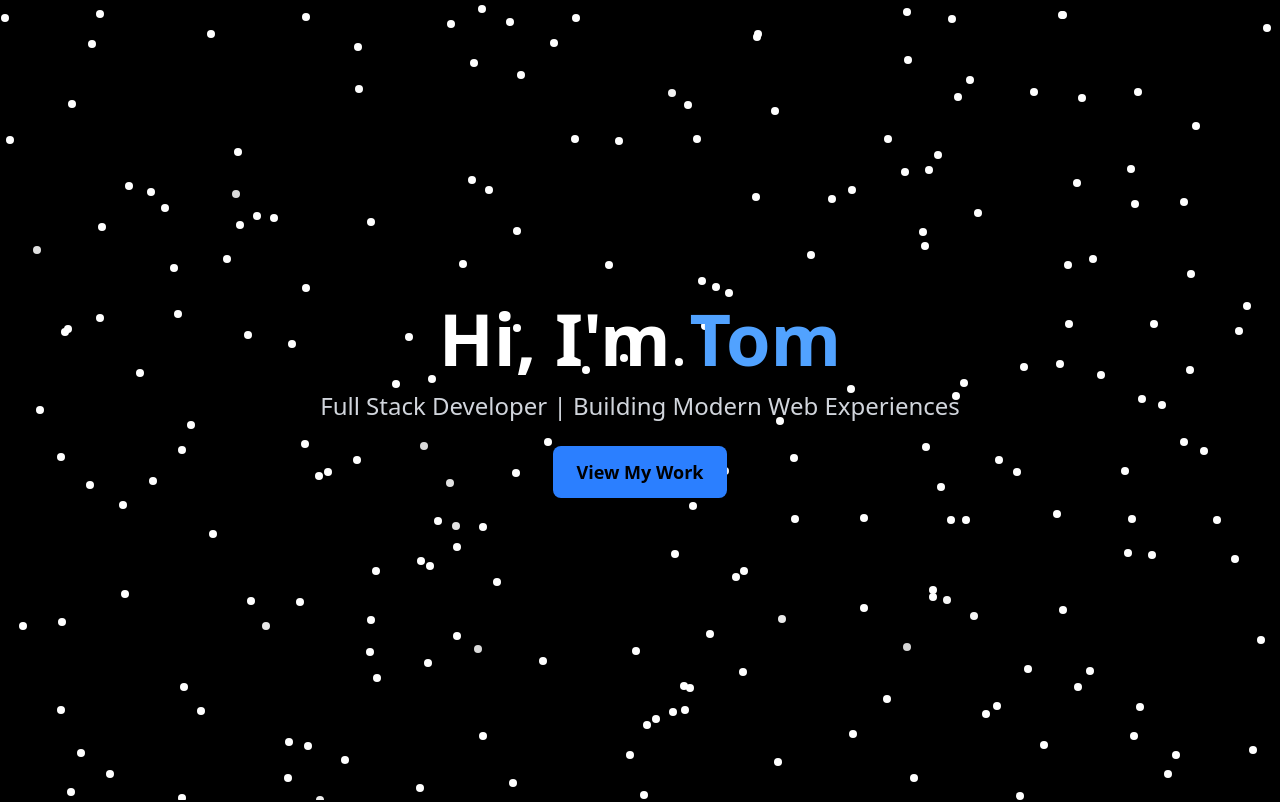
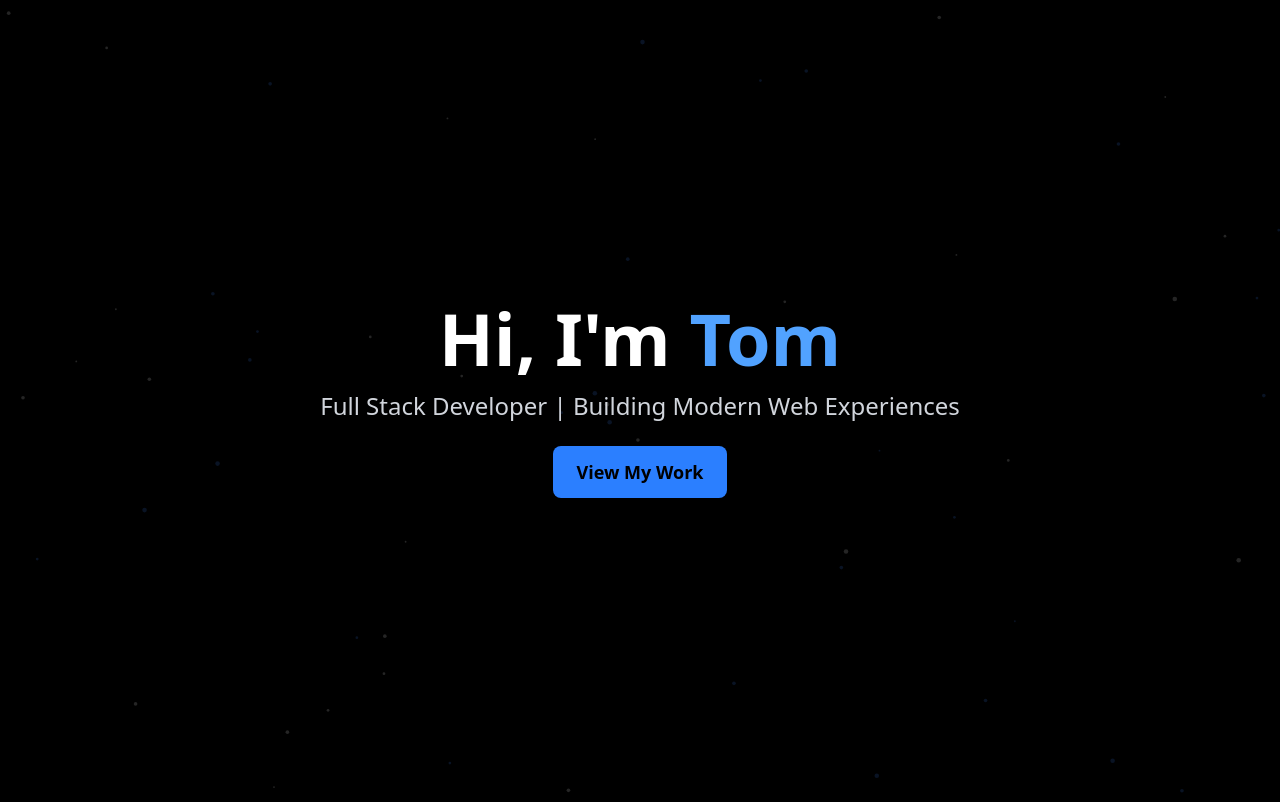
Before and after one commit to Dev-Coral-RP/Portfolio, a Next.js app: page / in a window 1280 px wide. Shown: the top 802 px of the page. Built offline with nearby package versions, Linux system fonts and the light colour scheme.

Commit message:
Background Dot's fix

```diff
--- a/src/app/layout.tsx
+++ b/src/app/layout.tsx
@@ -7,13 +7,13 @@ import Testimonials from "@/components/Testimonials";
 import Footer from "@/components/Footer";
 
 export const metadata = {
-  title: "Dev Coral / Tom | Full-Stack Developer",
+  title: "Dev Coral | Full-Stack Developer",
   description: "A full-stack developer specializing in Next.js, React, and Tailwind CSS. Explore my projects and skills.",
   keywords: "Full-Stack Developer, Next.js, React, JavaScript, Tailwind CSS, Web Development",
   author: "Tom",
   robots: "index, follow",
   openGraph: {
-    title: "Your Name | Full-Stack Developer",
+    title: "Dev Coral| Full-Stack Developer",
     description: "A full-stack developer specializing in modern web technologies.",
     url: "https://devcoral.xyz",
     type: "website",
@@ -29,8 +29,8 @@ export const metadata = {
   twitter: {
     card: "summary_large_image",
     site: "@yourhandle",
-    title: "Your Name | Full-Stack Developer",
-    description: "A full-stack developer specializing in modern web technologies.",
+    title: "Dev Coral | Full-Stack Developer",
+    description: "A full-stack developer specializing in modern web technologies1.",
     image: "https://devcoral.xyz/twitter-card.jpg",
   },
 };
--- a/src/components/BackgroundDots.tsx
+++ b/src/components/BackgroundDots.tsx
@@ -8,6 +8,7 @@ interface Dot {
   x: number;
   y: number;
   delay: number;
+  size: number;
 }
 
 // 🔹 Custom UUID Function (No `crypto.randomUUID()`)
@@ -17,13 +18,14 @@ const generateUUID = () => {
   );
 };
 
-// 🔹 Function to generate dots with unique positions
+// 🔹 Function to generate dots with random positions & sizes
 const generateDots = (numDots: number): Dot[] => {
   return Array.from({ length: numDots }, () => ({
-    id: generateUUID(), // ✅ Generates a unique ID
-    x: Math.random() * window.innerWidth, // ✅ Random X position across the screen
-    y: Math.random() * window.innerHeight, // ✅ Random Y position across the screen
+    id: generateUUID(),
+    x: Math.random() * window.innerWidth,
+    y: Math.random() * window.innerHeight,
     delay: Math.random() * 5,
+    size: Math.random() * 3 + 2, // ✅ Random size between 2px - 5px
   }));
 };
 
@@ -33,8 +35,30 @@ const BackgroundDots = () => {
 
   useEffect(() => {
     if (typeof window !== "undefined") {
-      setDots(generateDots(220)); // ✅ TypeScript now understands the type
-      window.addEventListener("scroll", () => setScrollY(window.scrollY));
+      setDots(generateDots(150)); // ✅ Generates dots on mount
+
+      // 🔹 Update dots every 5 seconds to create movement
+      const interval = setInterval(() => {
+        setDots((prevDots) =>
+          prevDots.map((dot) => ({
+            ...dot,
+            x: Math.max(0, Math.min(window.innerWidth, dot.x + (Math.random() * 50 - 25))), // ✅ Small random drift
+            y: Math.max(0, Math.min(window.innerHeight, dot.y + (Math.random() * 50 - 25))),
+          }))
+        );
+      }, 5000);
+
+      // 🔹 Track scroll position for parallax effect & color changes
+      const handleScroll = () => {
+        setScrollY(window.scrollY);
+      };
+
+      window.addEventListener("scroll", handleScroll);
+
+      return () => {
+        clearInterval(interval);
+        window.removeEventListener("scroll", handleScroll);
+      };
     }
   }, []);
 
@@ -43,11 +67,26 @@ const BackgroundDots = () => {
       {dots.map((dot) => (
         <motion.div
           key={dot.id}
-          initial={{ opacity: 0 }}
-          animate={{ opacity: 1 }}
-          transition={{ duration: 2, delay: dot.delay }}
-          className={`absolute w-2 h-2 rounded-full ${scrollY > 500 ? "bg-green-400" : "bg-white"}`}
-          style={{ top: dot.y, left: dot.x }}
+          initial={{ opacity: 0, scale: 0.5 }}
+          animate={{
+            opacity: 1,
+            scale: [0.8, 1, 0.8], // 🔄 Pulsating effect
+            x: dot.x + (Math.random() * 50 - 25), // ✅ Moves slightly
+            y: dot.y + (Math.random() * 50 - 25 - scrollY * 0.02), // ✅ Parallax effect
+          }}
+          transition={{
+            duration: 5,
+            repeat: Infinity,
+            ease: "easeInOut",
+          }}
+          className="absolute rounded-full transition-colors duration-1000" // ✅ Smooth color transition
+          style={{
+            top: dot.y,
+            left: dot.x,
+            width: `${dot.size}px`, // ✅ Random dot size
+            height: `${dot.size}px`,
+            backgroundColor: scrollY > 800 ? "rgb(34, 197, 94)" : Math.random() > 0.5 ? "white" : "rgb(59, 130, 246)", // ✅ White & blue normally, turns green in testimonials
+          }}
         />
       ))}
     </div>
```
Also changed, not shown: 1 other file (tests, documents, lock files or other folders).
